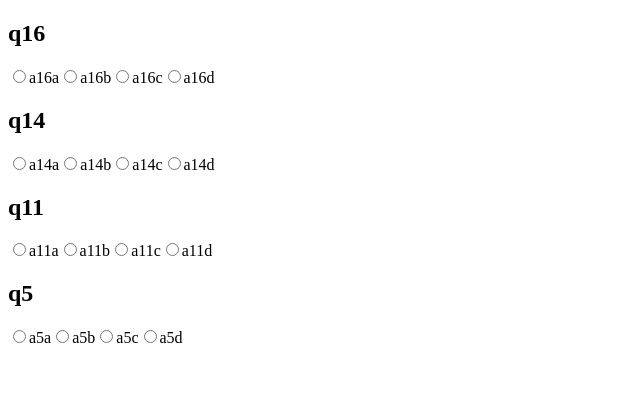
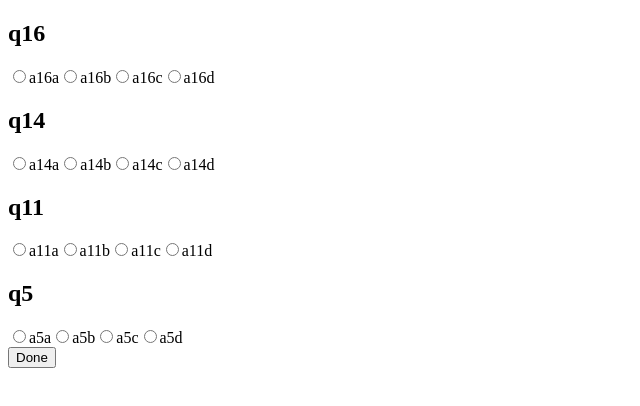
Before and after one commit to AllenDCooper/TriviaGame, a plain HTML site: page index.html in a window 1280 px wide. Shown: the whole page, without its empty margins (0-640 px from the left). Drawn offline with nearby package versions, Linux system fonts and the light colour scheme.

Commit message:
cleaned code for buttons and labels

```diff
--- a/assets/javascript/app.js
+++ b/assets/javascript/app.js
@@ -127,14 +127,17 @@ function renderQuestions(questionSet) {
             answerButton.attr("type", "radio");
             answerButton.attr("name", "answer-" + questionSet[i].question);
             answerButton.attr("value", questionSet[i].answers[j])
+            $("#display").append(answerButton);
 
-            var answerText = $("<span>");
-            answerText.text(questionSet[i].answers[j]);
-            answerText = answerText.prepend(answerButton);
-            $("#display").append(answerText);
+            var answerLabel = $("<label>");
+            answerLabel.append(questionSet[i].answers[j]);
+            $("#display").append(answerLabel);
             console.log(questionSet[i].answers[j])
         }
     }
 };
 
+// function to check if answers are correct
+//$("input[name='answer-'" + questionSet[i]+"]:checked")
+
 renderQuestions(getQuestions(questionBank));
--- a/index.html
+++ b/index.html
@@ -7,7 +7,10 @@
     <title>Document</title>
 </head>
 <body>
-    <div id="display"></div>
+    <form>
+        <div id="display"></div>
+        <button type="submit" form="trivia-form">Done</button>
+    </form>
     <script src="https://code.jquery.com/jquery-3.4.1.min.js"></script>
     <script src="assets/javascript/app.js"></script>
 </body>
```
